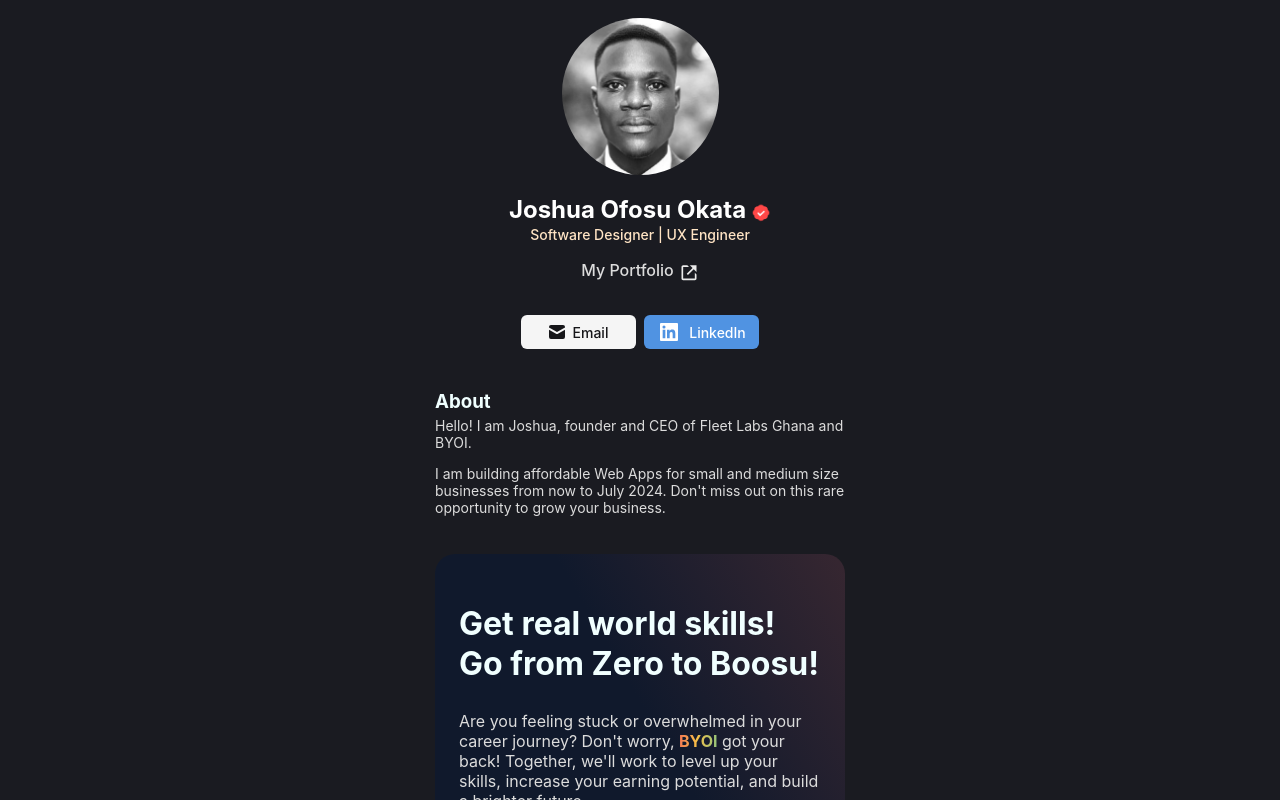
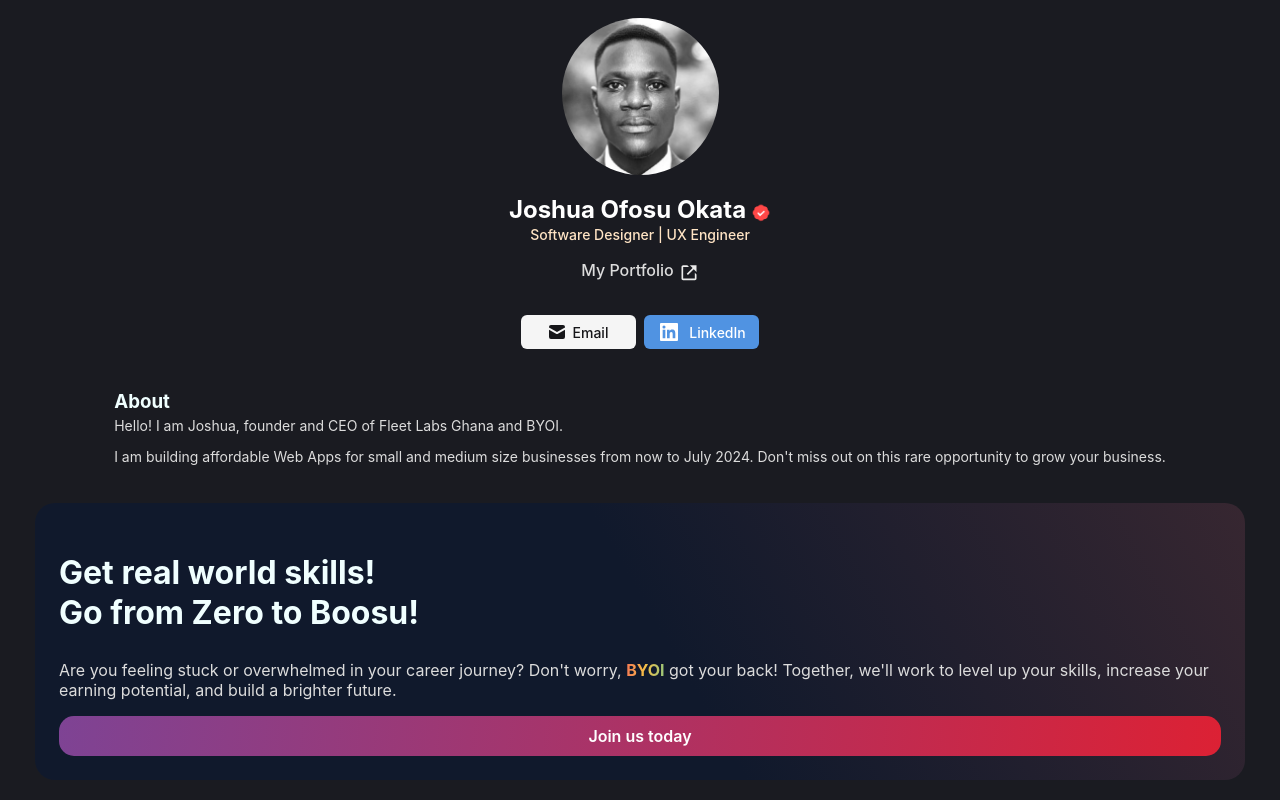
Before and after one commit to joeokat/Portfolio2.0, a React (Create React App) app: page / in a window 1280 px wide. Shown: the top 800 px of the page. Built offline with nearby package versions, Linux system fonts and the light colour scheme.

Commit message:
buttonfix

```diff
--- a/src/App.css
+++ b/src/App.css
@@ -94,7 +94,6 @@
   align-items: center;
   margin: 0 auto;
   padding: 22px 35px;
-  max-width: 480px;
   background: #1a1b21;
 }
 
@@ -115,7 +114,6 @@
   border-radius: 20px;
   border-radius: 20px;
   background: var(--Linear-2, linear-gradient(-120deg, rgba(157, 77, 82, 0.37) -24.31%, #10192c 48.11%));
-  margin-trim: block;
 }
 
   .card h2 {
@@ -146,6 +144,7 @@ span {
   height: 40px;
   border-radius: 15px;
   padding: 8px 14px;
+  font: inherit;
   font-size: 16px;
   font-weight: 600;
   color: #ffffff;
--- a/src/components/Info.jsx
+++ b/src/components/Info.jsx
@@ -16,7 +16,7 @@ export default function Info() {
       <div className="card">
         <h2>Get real world skills! <br /> Go from Zero to Boosu!</h2>
         <p className="b--ads">Are you feeling stuck or overwhelmed in your career journey? Don't worry, <span>BYOI</span> got your back! Together, we'll work to level up your skills, increase your earning potential, and build a brighter future.</p>
-        <a href="https://wa.me/0509994874"><button className="join--button">Join us today</button></a>
+        <a className="join--button" href="https://wa.me/233509994874" rel="noreferrer" target="_blank">Join us today</a>
       </div>
 
       {/* <div className="my--skills">
```
